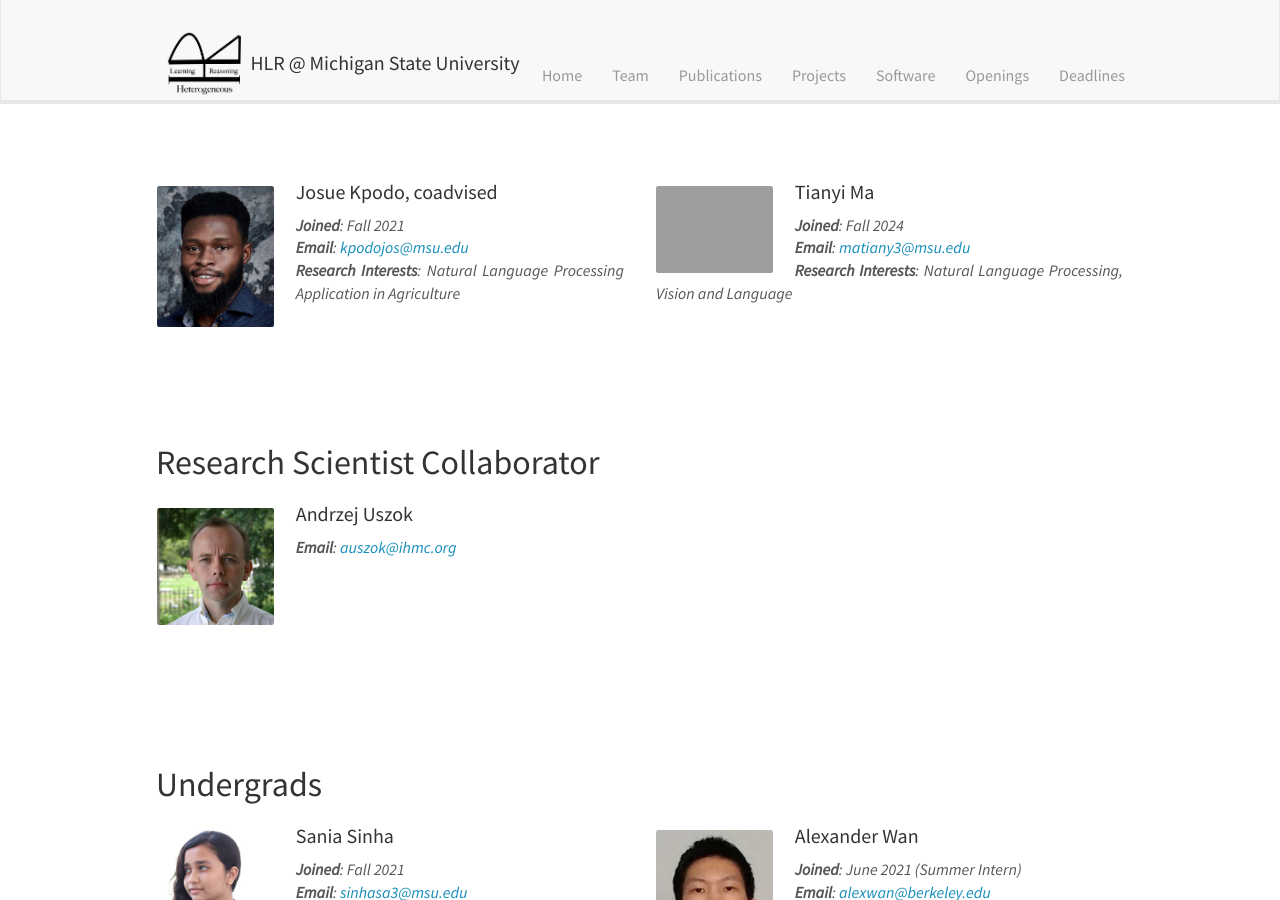
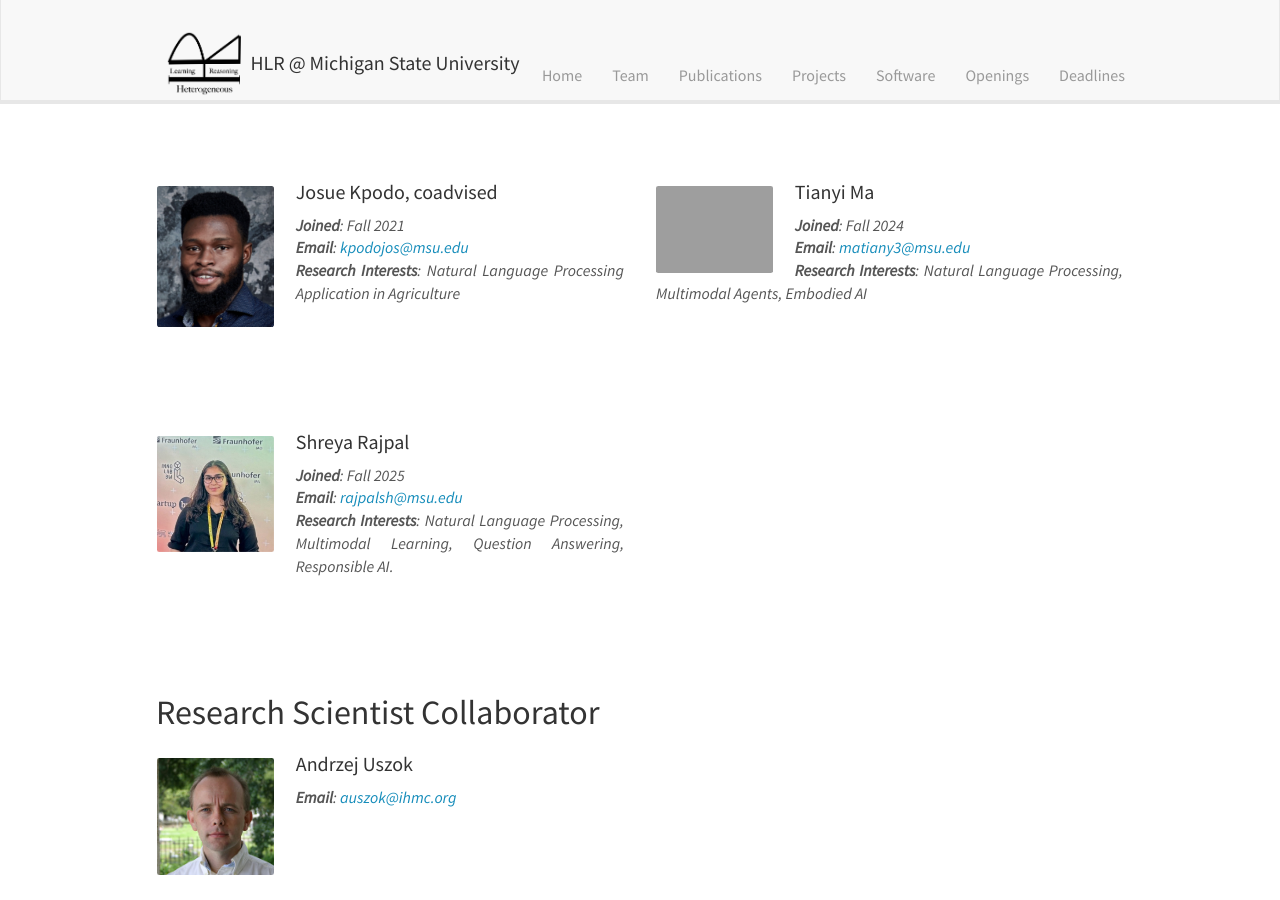
Before and after one commit to HLR/HLR.github.io, a Jekyll site: the page built from _pages/team.md, in a window 1280 px wide and 900 px high, scrolled down 1090 px. Built offline with Jekyll 4.4.1, drawn with Linux system fonts in a browser that asks for light colours; nearby versions of some CDN libraries.

Commit message:
Add Shreya as new PhD student

```diff
--- a/_data/phd_students.yml
+++ b/_data/phd_students.yml
@@ -63,7 +63,14 @@
 
 - name: Tianyi Ma
   photo: Tianyi_Vertical.jpg
-  research_interest: Natural Language Processing, Vision and Language
+  research_interest: Natural Language Processing, Multimodal Agents, Embodied AI
   email: matiany3@msu.edu
   webpage: https://www.egr.msu.edu/~matiany3/
   joined: Fall 2024
+
+- name: Shreya Rajpal
+  photo: Shreya_Rajpal.png
+  research_interest: Natural Language Processing, Multimodal Learning, Question Answering, Responsible AI.
+  email: rajpalsh@msu.edu
+  webpage: /
+  joined: Fall 2025
```
Also changed, not shown: images/profiles/Shreya_Rajpal.png (added).
